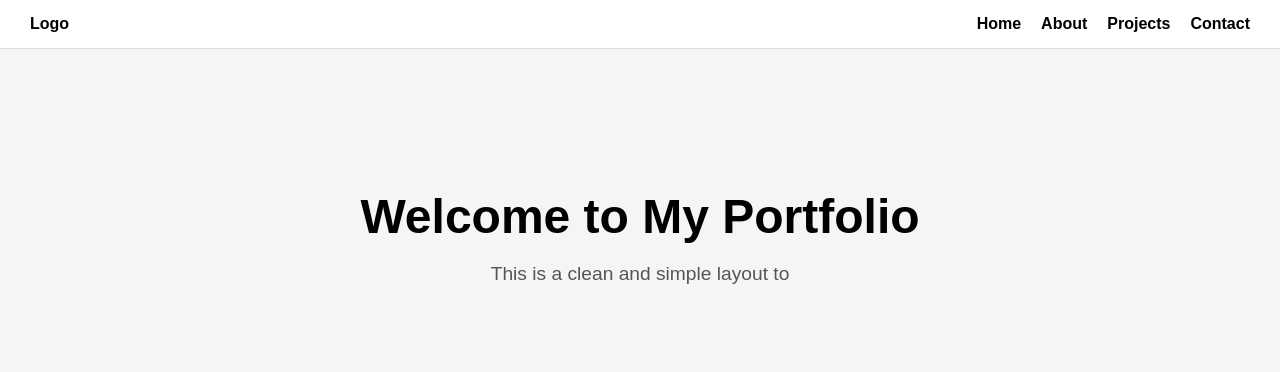
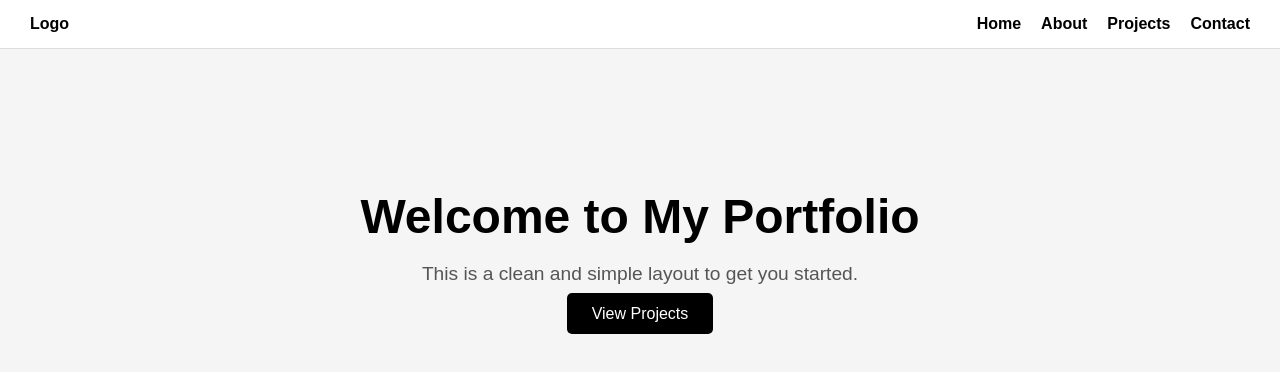
Before and after one commit to Miamiblog/Miamiblog, a plain HTML site: page index.html in a window 1280 px wide. Drawn offline with Linux system fonts and the light colour scheme.

Commit message:
Revise index.html for portfolio layout
Updated the HTML structure and content for the portfolio page.

```diff
--- a/index.html
+++ b/index.html
@@ -79,4 +79,9 @@
 <!-- Hero Section -->
 <section class="hero">
   <h1>Welcome to My Portfolio</h1>
-  <p>This is a clean and simple layout to
+  <p>This is a clean and simple layout to get you started.</p>
+  <a href="#projects" class="btn">View Projects</a>
+</section>
+
+</body>
+</html>
```
